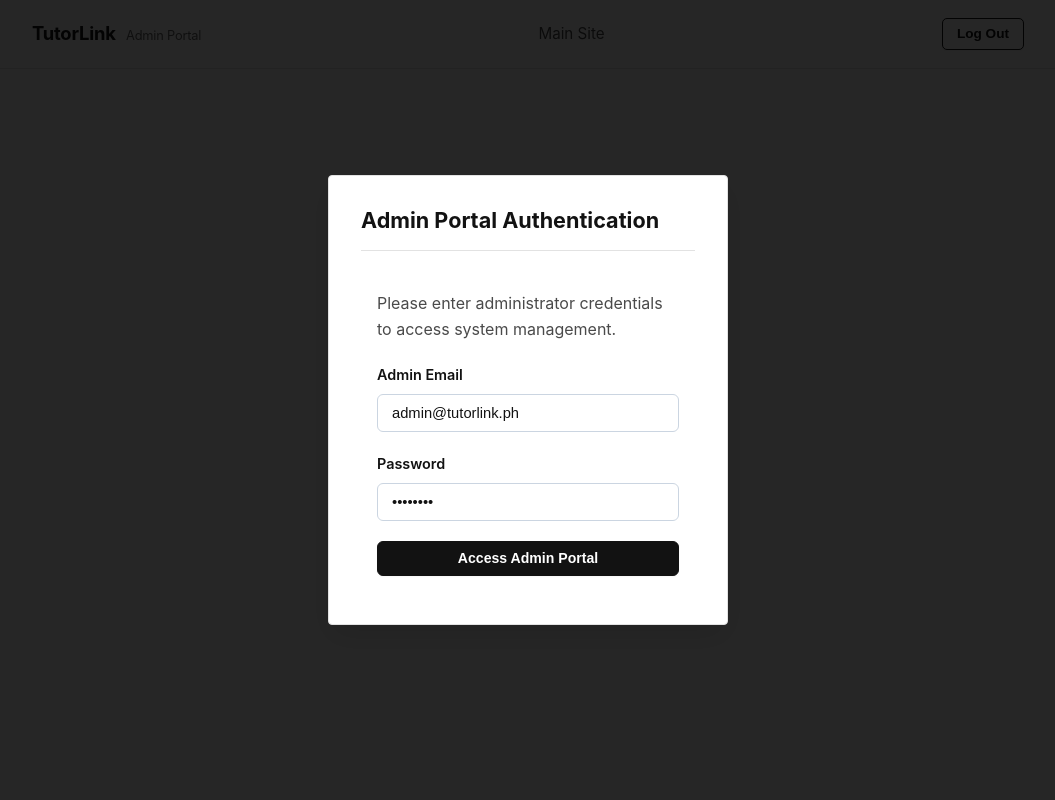
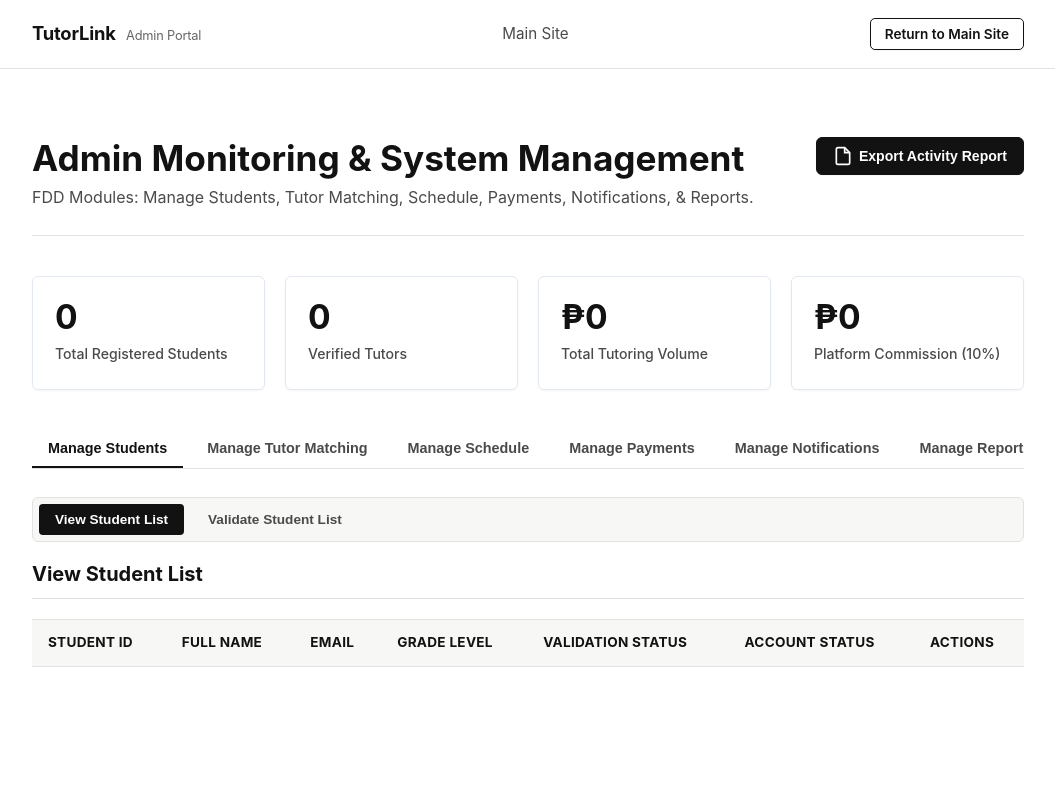
Before and after one commit to NaviOrquina321/W-designs-respo, a PHP site: page /admin.php in a window 1280 px wide. Shown: the whole page, without its empty margins (112-1167 px from the left). Run offline with PHP 8.4, Linux system fonts and the light colour scheme; lists and menus that the app fills with data are empty.

Commit message:
feat: enable direct open access for admin.php portal
- Updated admin.php to render the Admin Dashboard directly without password overlay.
- Preserved backend REST API integration across students, tutors, schedules, payments, and notifications.
- Maintained student/tutor MySQL account persistence and data isolation.

Co-authored-by: NaviOrquina321 <155148072+NaviOrquina321@users.noreply.github.com>

```diff
--- a/admin.php
+++ b/admin.php
@@ -1,5 +1,5 @@
 <?php
-// admin.php - Standalone Admin Monitoring Portal
+// admin.php - Standalone Admin Monitoring Portal (Direct Open Access)
 ?>
 <!DOCTYPE html>
 <html lang="en">
@@ -22,34 +22,13 @@
       </div>
 
       <div class="nav-actions">
-        <button class="btn btn-secondary btn-small" id="admin-logout-btn">Log Out</button>
+        <a href="index.php" class="btn btn-secondary btn-small">Return to Main Site</a>
       </div>
     </nav>
   </header>
 
-  <!-- ADMIN AUTH MODAL / OVERLAY IF NOT LOGGED IN -->
-  <div id="admin-auth-overlay" class="modal-backdrop" style="display: flex; background: rgba(0,0,0,0.85); z-index: 9999;">
-    <div class="modal-card" style="max-width: 400px; margin: auto;">
-      <div class="modal-header">
-        <h3>Admin Portal Authentication</h3>
-      </div>
-      <form id="admin-login-form" style="padding: 16px;">
-        <p class="sub-text margin-bottom">Please enter administrator credentials to access system management.</p>
-        <div class="form-group">
-          <label>Admin Email</label>
-          <input type="email" id="admin-login-email" required placeholder="admin@tutorlink.ph" value="admin@tutorlink.ph" class="form-input">
-        </div>
-        <div class="form-group">
-          <label>Password</label>
-          <input type="password" id="admin-login-password" required placeholder="Enter password" value="admin123" class="form-input">
-        </div>
-        <button type="submit" class="btn btn-primary full-width margin-top">Access Admin Portal</button>
-      </form>
-    </div>
-  </div>
-
   <!-- MAIN ADMIN DASHBOARD CONTENT -->
-  <main class="wrap margin-top" id="admin-main-content" style="display: none;">
+  <main class="wrap margin-top" id="admin-main-content">
     <div class="dashboard-container">
       <div class="dashboard-header">
         <div>
@@ -510,64 +489,11 @@
 
   <script src="app.js"></script>
   <script>
-    // Standalone Admin Portal Initialization Script
+    // Direct open access for Admin Portal
     document.addEventListener('DOMContentLoaded', () => {
-      const loginForm = document.getElementById('admin-login-form');
-      const authOverlay = document.getElementById('admin-auth-overlay');
-      const mainContent = document.getElementById('admin-main-content');
-      const logoutBtn = document.getElementById('admin-logout-btn');
-
-      // Check existing session
-      const saved = localStorage.getItem('tutorlink_session');
-      if (saved) {
-        try {
-          const sess = JSON.parse(saved);
-          if (sess.role === 'admin') {
-            authOverlay.style.display = 'none';
-            mainContent.style.display = 'block';
-            if (typeof switchRole === 'function') switchRole('admin', sess.user);
-          }
-        } catch(e){}
+      if (typeof switchRole === 'function') {
+        switchRole('admin', { id: 'ADMIN-001', name: 'System Admin', role: 'admin' });
       }
-
-      loginForm?.addEventListener('submit', async (e) => {
-        e.preventDefault();
-        const email = document.getElementById('admin-login-email').value.trim();
-        const password = document.getElementById('admin-login-password').value;
-
-        try {
-          const res = await fetch('api/login.php', {
-            method: 'POST',
-            headers: {'Content-Type': 'application/json'},
-            body: JSON.stringify({ email, password })
-          });
-          const data = await res.json();
-          if (res.ok && data.status === 'success' && data.user.role === 'admin') {
-            authOverlay.style.display = 'none';
-            mainContent.style.display = 'block';
-            if (typeof switchRole === 'function') switchRole('admin', data.user);
-            showToast('Welcome back, System Admin!');
-          } else {
-            alert(data.message || 'Invalid administrator credentials.');
-          }
-        } catch(err) {
-          if (email.includes('admin') && password === 'admin123') {
-            authOverlay.style.display = 'none';
-            mainContent.style.display = 'block';
-            if (typeof switchRole === 'function') switchRole('admin', { id: 'ADMIN-001', name: 'System Admin', role: 'admin' });
-            showToast('Welcome back, System Admin!');
-          } else {
-            alert('Invalid administrator credentials.');
-          }
-        }
-      });
-
-      logoutBtn?.addEventListener('click', () => {
-        localStorage.removeItem('tutorlink_session');
-        mainContent.style.display = 'none';
-        authOverlay.style.display = 'flex';
-        showToast('Logged out of Admin Portal.');
-      });
     });
   </script>
 </body>
```
Also changed, not shown: 1 other file.
